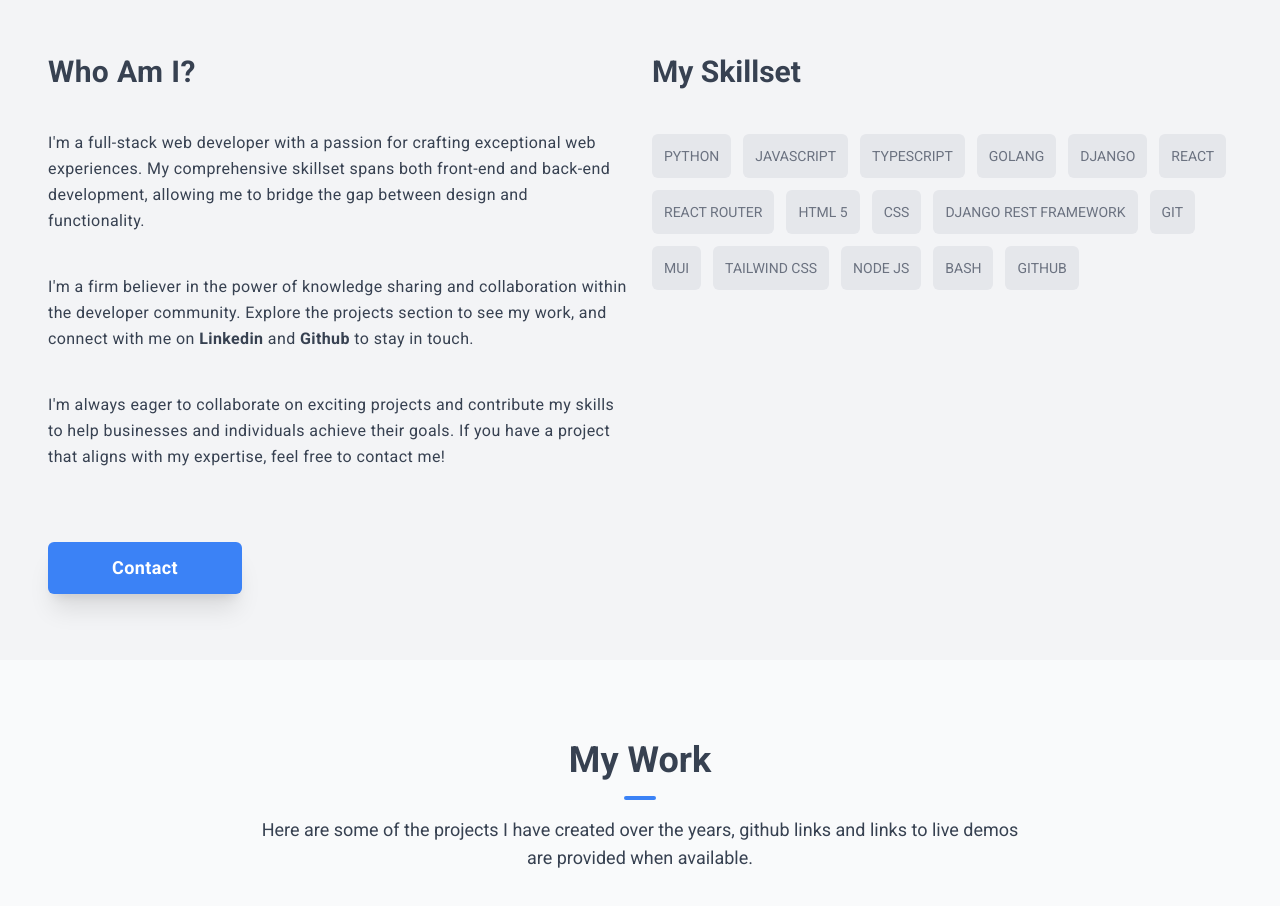
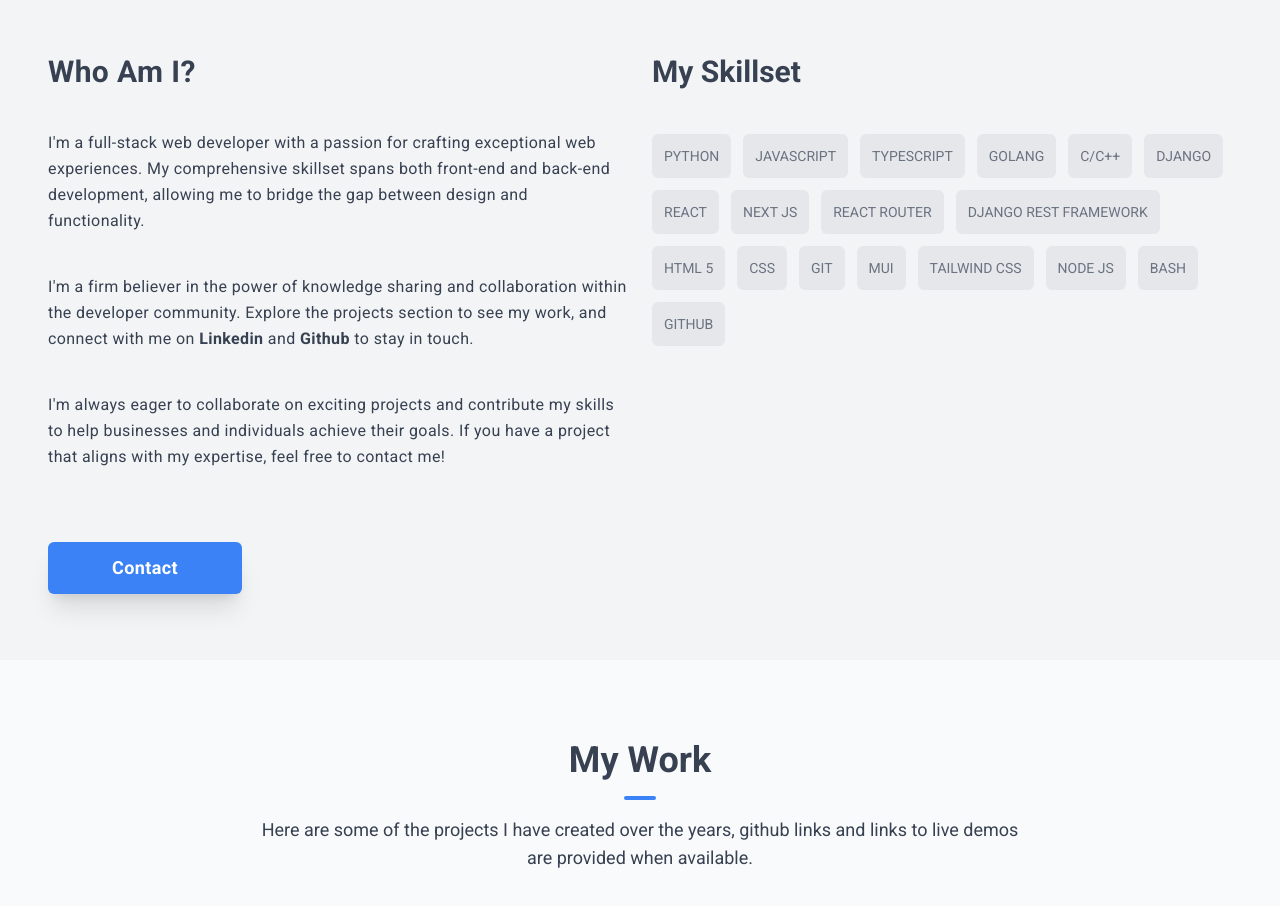
Before and after one commit to ogayanfe/grandeur, a website built with Vite: page index.html in a window 1280 px wide. Shown: the part 1120-2026 px from the top of the page. Built offline with nearby package versions, Linux system fonts and the light colour scheme; some packages are replaced by stand-ins of ours; files whose address does not match are found by name; a web font is replaced by a local one.

Commit message:
update skills list

```diff
--- a/index.html
+++ b/index.html
@@ -143,12 +143,14 @@
           <span class="skills">javascript</span>
           <span class="skills">typescript</span>
           <span class="skills">Golang</span>
+          <span class="skills">C/C++</span>
           <span class="skills">django</span>
           <span class="skills">React</span>
+          <span class="skills">Next Js</span>
           <span class="skills">react router</span>
+          <span class="skills">django rest framework</span>
           <span class="skills">html 5</span>
           <span class="skills">CSS</span>
-          <span class="skills">django rest framework</span>
           <span class="skills">git</span>
           <span class="skills">mui</span>
           <span class="skills">tailwind css</span>
```
Also changed, not shown: public/index.css.
